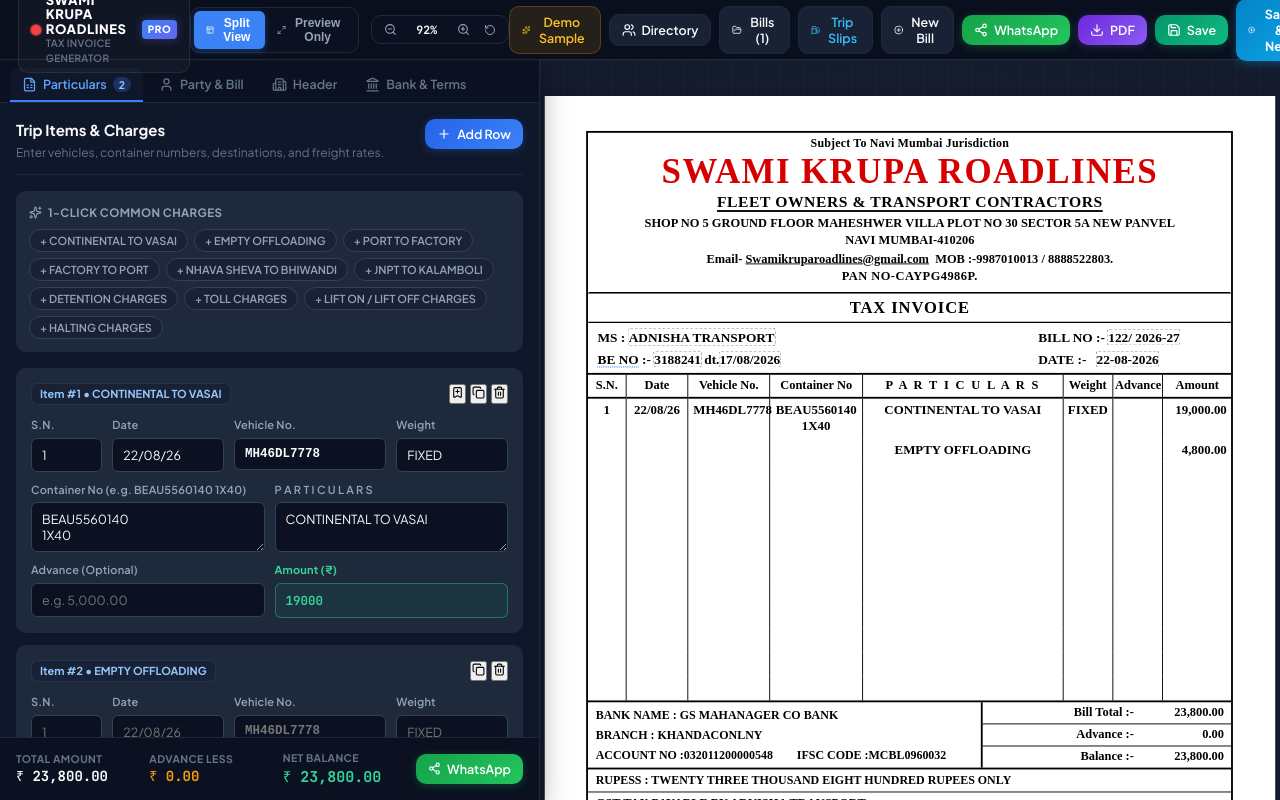
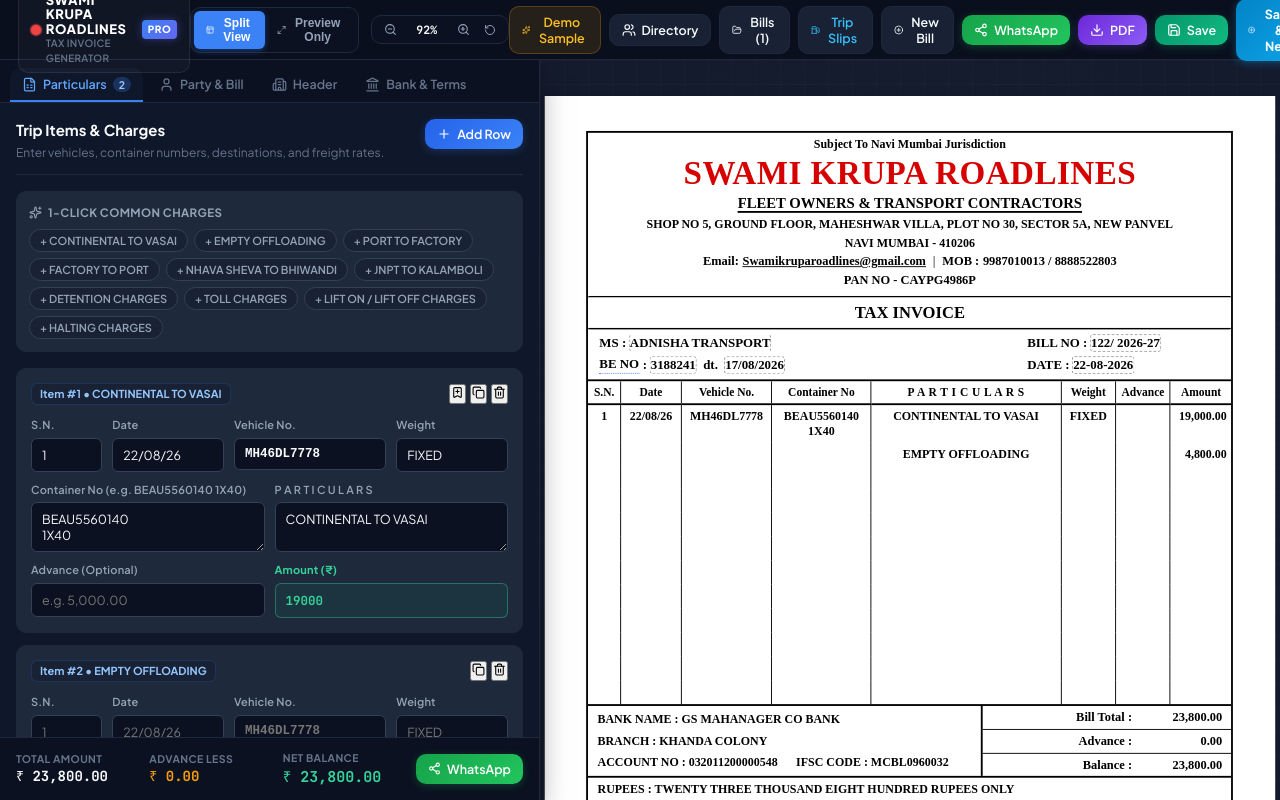
Before and after one commit to sudaaher74-ctrl/Swami-krupa-roadlines, a React (Vite) app: page / in a window 1280 px wide. Built offline with nearby package versions, Linux system fonts and the light colour scheme.

Commit message:
fix: resolve text overlap, table column widths, spacing and PDF font drift

```diff
--- a/src/components/InvoiceDocument.tsx
+++ b/src/components/InvoiceDocument.tsx
@@ -88,7 +88,8 @@
           </div>
 
           <div className="invoice-contact-line">
-            Email- <span
+            <span>Email: </span>
+            <span
               className="email-link"
               contentEditable={isEditableInline}
               suppressContentEditableWarning
@@ -96,13 +97,14 @@
             >
               {company.email}
             </span>
-            &nbsp; MOB :-
+            <span className="contact-divider"> &nbsp;|&nbsp; </span>
+            <span>MOB : </span>
             <span
               contentEditable={isEditableInline}
               suppressContentEditableWarning
               onBlur={(e) => handleTextChange('company.mobiles', e.currentTarget.innerText)}
             >
-              {company.mobiles}.
+              {company.mobiles}
             </span>
           </div>
 
@@ -112,7 +114,7 @@
             suppressContentEditableWarning
             onBlur={(e) => handleTextChange('company.panNo', e.currentTarget.innerText)}
           >
-            PAN NO-{company.panNo}.
+            PAN NO - {company.panNo}
           </div>
         </div>
 
@@ -131,8 +133,9 @@
           {/* Row 1: MS & BILL NO */}
           <div className="invoice-meta-row">
             <div className="invoice-meta-left">
-              MS :&nbsp;
+              <span className="meta-label">MS : </span>
               <span
+                className="meta-val-client"
                 contentEditable={isEditableInline}
                 suppressContentEditableWarning
                 onBlur={(e) => handleTextChange('clientName', e.currentTarget.innerText)}
@@ -142,8 +145,9 @@
               </span>
             </div>
             <div className="invoice-meta-right">
-              BILL NO :-&nbsp;
+              <span className="meta-label">BILL NO : </span>
               <span
+                className="meta-val-billno"
                 contentEditable={isEditableInline}
                 suppressContentEditableWarning
                 onBlur={(e) => handleTextChange('billNo', e.currentTarget.innerText)}
@@ -177,7 +181,7 @@
               ) : (
                 <span>{invoice.refDocType || 'BE NO'}</span>
               )}
-              &nbsp;:-&nbsp;
+              <span> : </span>
               <span
                 contentEditable={isEditableInline}
                 suppressContentEditableWarning
@@ -186,7 +190,7 @@
               >
                 {invoice.beNo || '3188241'}
               </span>
-              &nbsp;dt.
+              <span className="meta-dt-label"> dt. </span>
               <span
                 contentEditable={isEditableInline}
                 suppressContentEditableWarning
@@ -197,8 +201,9 @@
               </span>
             </div>
             <div className="invoice-meta-right">
-              DATE :-&nbsp;&nbsp;&nbsp;
+              <span className="meta-label">DATE : </span>
               <span
+                className="meta-val-date"
                 contentEditable={isEditableInline}
                 suppressContentEditableWarning
                 onBlur={(e) => handleTextChange('date', e.currentTarget.innerText)}
@@ -266,28 +271,37 @@
           {/* Left: Bank Details */}
           <div className="invoice-bank-details">
             <div className="invoice-bank-line">
-              BANK NAME : {bank.bankName}
+              <span className="bank-label">BANK NAME : </span>
+              <span className="bank-val">{bank.bankName}</span>
             </div>
             <div className="invoice-bank-line">
-              BRANCH : {bank.branch}
+              <span className="bank-label">BRANCH : </span>
+              <span className="bank-val">{bank.branch}</span>
             </div>
-            <div className="invoice-bank-line">
-              ACCOUNT NO :{bank.accountNo}&nbsp;&nbsp;&nbsp;&nbsp;&nbsp;&nbsp;&nbsp;&nbsp;IFSC CODE :{bank.ifscCode}
+            <div className="invoice-bank-line bank-acc-ifsc-row">
+              <div>
+                <span className="bank-label">ACCOUNT NO : </span>
+                <span className="bank-val">{bank.accountNo}</span>
+              </div>
+              <div>
+                <span className="bank-label">IFSC CODE : </span>
+                <span className="bank-val">{bank.ifscCode}</span>
+              </div>
             </div>
           </div>
 
           {/* Right: Totals Summary */}
           <div className="invoice-amounts-summary">
             <div className="invoice-amount-row">
-              <span className="invoice-amount-label">Bill Total :-</span>
+              <span className="invoice-amount-label">Bill Total : </span>
               <span className="invoice-amount-val">{formatCurrency(billTotal)}</span>
             </div>
             <div className="invoice-amount-row">
-              <span className="invoice-amount-label">Advance :-</span>
+              <span className="invoice-amount-label">Advance : </span>
               <span className="invoice-amount-val">{formatCurrency(advanceAmount)}</span>
             </div>
             <div className="invoice-amount-row">
-              <span className="invoice-amount-label">Balance :-</span>
+              <span className="invoice-amount-label">Balance : </span>
               <span className="invoice-amount-val">{formatCurrency(balanceAmount)}</span>
             </div>
           </div>
@@ -295,22 +309,24 @@
 
         {/* Rupess in Words */}
         <div className="invoice-words-row">
-          Rupess : {amountInWords}
+          <span className="words-label">RUPEES : </span>
+          <span className="words-val">{amountInWords}</span>
         </div>
 
         {/* GST Tax Payable Row */}
         <div className="invoice-gst-row">
-          GST TAX PAYABLE BY {gstPayableParty}
+          <span className="gst-label">GST TAX PAYABLE BY </span>
+          <span className="gst-val">{gstPayableParty}</span>
         </div>
 
         {/* Terms & Conditions + Signature */}
         <div className="invoice-terms-signature-section">
           {/* Left: Terms */}
           <div className="invoice-terms-left">
-            <div className="invoice-eoe">E.&.O.E</div>
+            <div className="invoice-eoe">E.&.O.E.</div>
             {company.terms && company.terms.map((term, tIdx) => (
               <div key={tIdx} className="invoice-term-item">
-                {tIdx + 1}. {term}
+                {term.startsWith(`${tIdx + 1}.`) ? term : `${tIdx + 1}. ${term}`}
               </div>
             ))}
           </div>
--- a/src/components/InvoiceEditor.tsx
+++ b/src/components/InvoiceEditor.tsx
@@ -675,7 +675,7 @@
               <input
                 type="text"
                 value={invoice.company.addressLine1}
-                placeholder="SHOP NO 5 GROUND FLOOR MAHESHWER VILLA PLOT NO 30 SECTOR 5A NEW PANVEL"
+                placeholder="SHOP NO 5, GROUND FLOOR, MAHESHWAR VILLA, PLOT NO 30, SECTOR 5A, NEW PANVEL"
                 style={{ textTransform: 'uppercase' }}
                 onChange={(e) => updateInvoice('company.addressLine1', e.target.value.toUpperCase())}
               />
@@ -686,7 +686,7 @@
               <input
                 type="text"
                 value={invoice.company.addressLine2}
-                placeholder="NAVI MUMBAI-410206"
+                placeholder="NAVI MUMBAI - 410206"
                 style={{ textTransform: 'uppercase' }}
                 onChange={(e) => updateInvoice('company.addressLine2', e.target.value.toUpperCase())}
               />
@@ -762,7 +762,7 @@
               <input
                 type="text"
                 value={invoice.bank.branch}
-                placeholder="KHANDACONLNY"
+                placeholder="KHANDA COLONY"
                 style={{ textTransform: 'uppercase' }}
                 onChange={(e) => updateInvoice('bank.branch', e.target.value.toUpperCase())}
               />
--- a/src/index.css
+++ b/src/index.css
@@ -6,7 +6,7 @@
   font-weight: 400;
   color-scheme: light;
   font-synthesis: none;
-  text-rendering: optimizeLegibility;
+  text-rendering: auto;
   -webkit-font-smoothing: antialiased;
   -moz-osx-font-smoothing: grayscale;
 }
--- a/src/styles/invoice.css
+++ b/src/styles/invoice.css
@@ -26,7 +26,7 @@
   padding: 10mm 12mm 12mm 12mm;
   box-shadow: 0 10px 25px -5px rgba(0, 0, 0, 0.1), 0 8px 10px -6px rgba(0, 0, 0, 0.1);
   box-sizing: border-box;
-  font-family: 'Times New Roman', Times, serif, 'Tinos';
+  font-family: 'Times New Roman', 'Liberation Serif', Times, serif, 'Tinos';
   color: #000000;
   line-height: 1.25;
   position: relative;
@@ -48,8 +48,8 @@
   text-align: center;
   font-size: 13px;
   font-weight: bold;
-  padding: 3px 0 2px 0;
-  letter-spacing: 0.2px;
+  padding: 4px 0 3px 0;
+  letter-spacing: normal;
   color: #000000;
 }
 
@@ -61,38 +61,45 @@
 
 .invoice-company-title {
   color: var(--invoice-red);
-  font-size: 38px;
+  font-size: 36px;
   font-weight: 900;
-  letter-spacing: 1.5px;
+  letter-spacing: 0.5px;
   margin: 0 0 2px 0;
-  line-height: 1.05;
+  line-height: 1.1;
   text-transform: uppercase;
-  font-family: 'Times New Roman', Times, serif;
+  font-family: 'Times New Roman', 'Liberation Serif', Times, serif;
 }
 
 .invoice-company-tagline {
-  font-size: 17px;
+  font-size: 16px;
   font-weight: bold;
   text-decoration: underline;
   text-underline-offset: 3px;
   text-decoration-thickness: 1.5px;
-  margin: 2px 0 4px 0;
-  letter-spacing: 0.6px;
+  margin: 2px 0 5px 0;
+  letter-spacing: normal;
   text-transform: uppercase;
 }
 
 .invoice-address-line {
-  font-size: 13.5px;
+  font-size: 13px;
   font-weight: bold;
-  margin: 2px 0;
+  margin: 3px 0;
   text-transform: uppercase;
-  line-height: 1.25;
+  line-height: 1.3;
+  letter-spacing: normal;
 }
 
 .invoice-contact-line {
   font-size: 13.5px;
   font-weight: bold;
-  margin: 3px 0 1px 0;
+  margin: 4px 0 2px 0;
+  letter-spacing: normal;
+  display: flex;
+  justify-content: center;
+  align-items: center;
+  flex-wrap: wrap;
+  gap: 4px;
 }
 
 .invoice-contact-line .email-link {
@@ -100,11 +107,15 @@
   color: #000000;
 }
 
+.invoice-contact-line .contact-divider {
+  color: #444;
+}
+
 .invoice-pan-line {
   font-size: 13.5px;
   font-weight: bold;
-  margin: 2px 0 0 0;
-  letter-spacing: 0.5px;
+  margin: 3px 0 0 0;
+  letter-spacing: normal;
 }
 
 /* TAX INVOICE Bar */
@@ -112,17 +123,17 @@
   border-top: 2px solid #000000;
   border-bottom: 2px solid #000000;
   text-align: center;
-  padding: 4px 0;
+  padding: 5px 0;
   font-size: 18px;
   font-weight: 900;
-  letter-spacing: 1px;
+  letter-spacing: normal;
   text-transform: uppercase;
 }
 
 /* Meta Data Grid (MS, Bill No, Date, BE No) */
 .invoice-meta-section {
   border-bottom: 2px solid #000000;
-  padding: 6px 10px;
+  padding: 6px 12px;
   display: flex;
   flex-direction: column;
   gap: 6px;
@@ -132,18 +143,33 @@
   display: flex;
   justify-content: space-between;
   align-items: center;
-  font-size: 14.5px;
+  font-size: 14px;
   font-weight: bold;
 }
 
 .invoice-meta-left {
   flex: 1;
   text-align: left;
+  display: flex;
+  align-items: center;
+  gap: 4px;
+  overflow: hidden;
 }
 
 .invoice-meta-right {
   text-align: left;
-  min-width: 200px;
+  min-width: 210px;
+  display: flex;
+  align-items: center;
+  gap: 4px;
+}
+
+.meta-label {
+  white-space: nowrap;
+}
+
+.meta-dt-label {
+  margin: 0 4px;
 }
 
 /* Table Area */
@@ -152,6 +178,7 @@
   flex-direction: column;
   flex-grow: 1;
   position: relative;
+  overflow: hidden;
 }
 
 .invoice-table {
@@ -163,12 +190,15 @@
 .invoice-table th {
   border-bottom: 2px solid #000000;
   border-right: 1.5px solid #000000;
-  font-size: 13.5px;
+  font-size: 12.5px;
   font-weight: bold;
-  padding: 4px 2px;
+  padding: 5px 2px;
   text-align: center;
   background: transparent;
   line-height: 1.15;
+  letter-spacing: normal;
+  overflow: hidden;
+  white-space: nowrap;
 }
 
 .invoice-table th:last-child {
@@ -176,27 +206,30 @@
 }
 
 .invoice-table th.th-particulars {
-  letter-spacing: 2px;
+  letter-spacing: 0.5px;
 }
 
-/* Column Widths */
-.col-sn { width: 6%; }
-.col-date { width: 10%; }
-.col-vehicle { width: 13%; }
-.col-container { width: 15%; }
-.col-particulars { width: 32%; }
-.col-weight { width: 8%; }
-.col-advance { width: 8%; }
-.col-amount { width: 11%; }
+/* Optimized Column Widths to prevent any text collisions */
+.col-sn { width: 5%; }
+.col-date { width: 9.5%; }
+.col-vehicle { width: 14%; }
+.col-container { width: 15.5%; }
+.col-particulars { width: 29.5%; }
+.col-weight { width: 8.5%; }
+.col-advance { width: 8.5%; }
+.col-amount { width: 9.5%; }
 
 /* Table Body Rows */
 .invoice-table td {
   border-right: 1.5px solid #000000;
-  padding: 4px 5px;
-  font-size: 14px;
+  padding: 4px 3px;
+  font-size: 13px;
   font-weight: bold;
   vertical-align: top;
   line-height: 1.25;
+  overflow-wrap: break-word;
+  word-break: break-word;
+  box-sizing: border-box;
 }
 
 .invoice-table td:last-child {
@@ -209,6 +242,7 @@
 
 .invoice-table td.text-right {
   text-align: right;
+  padding-right: 5px;
 }
 
 .invoice-table td.text-left {
@@ -218,6 +252,7 @@
 /* Container text with line break */
 .container-cell {
   white-space: pre-line;
+  line-height: 1.2;
 }
 
 /* Filler area that forces table grid lines to stretch to bottom */
@@ -237,17 +272,25 @@
 
 .invoice-bank-details {
   border-right: 2px solid #000000;
-  padding: 4px 8px;
+  padding: 6px 10px;
   font-size: 13px;
   font-weight: bold;
   display: flex;
   flex-direction: column;
   justify-content: space-around;
-  gap: 3px;
+  gap: 4px;
 }
 
 .invoice-bank-line {
-  line-height: 1.2;
+  line-height: 1.25;
+}
+
+.bank-acc-ifsc-row {
+  display: flex;
+  justify-content: flex-start;
+  align-items: center;
+  gap: 20px;
+  flex-wrap: wrap;
 }
 
 .invoice-amounts-summary {
@@ -259,7 +302,7 @@
   display: flex;
   justify-content: space-between;
   align-items: center;
-  padding: 3px 8px;
+  padding: 4px 10px;
   font-size: 13.5px;
   font-weight: bold;
   border-bottom: 1.5px solid #000000;
@@ -284,28 +327,30 @@
 .invoice-words-row {
   border-top: 2px solid #000000;
   border-bottom: 1.5px solid #000000;
-  padding: 4px 8px;
+  padding: 5px 10px;
   font-size: 13px;
   font-weight: bold;
   text-transform: uppercase;
+  letter-spacing: normal;
 }
 
 .invoice-gst-row {
   border-bottom: 2px solid #000000;
-  padding: 4px 8px;
+  padding: 5px 10px;
   font-size: 13.5px;
   font-weight: bold;
   text-transform: uppercase;
+  letter-spacing: normal;
 }
 
 /* Legal Terms & Signature */
 .invoice-terms-signature-section {
   display: flex;
   justify-content: space-between;
-  padding: 6px 10px 8px 10px;
+  padding: 6px 12px 10px 12px;
   font-size: 12.5px;
   font-weight: bold;
-  line-height: 1.25;
+  line-height: 1.3;
 }
 
 .invoice-terms-left {
@@ -314,12 +359,14 @@
 }
 
 .invoice-eoe {
-  margin-bottom: 3px;
+  margin-bottom: 4px;
   font-size: 13px;
+  font-weight: bold;
 }
 
 .invoice-term-item {
-  margin-bottom: 2px;
+  margin-bottom: 3px;
+  line-height: 1.25;
 }
 
 .invoice-signature-right {
@@ -338,6 +385,7 @@
   font-weight: 900;
   text-transform: uppercase;
   margin-bottom: 45px;
+  letter-spacing: normal;
 }
 
 .invoice-proprietor {
--- a/src/utils/defaultData.ts
+++ b/src/utils/defaultData.ts
@@ -5,8 +5,8 @@
   jurisdiction: 'Subject To Navi Mumbai Jurisdiction',
   companyName: 'SWAMI KRUPA ROADLINES',
   tagline: 'FLEET OWNERS & TRANSPORT CONTRACTORS',
-  addressLine1: 'SHOP NO 5 GROUND FLOOR MAHESHWER VILLA PLOT NO 30 SECTOR 5A NEW PANVEL',
-  addressLine2: 'NAVI MUMBAI-410206',
+  addressLine1: 'SHOP NO 5, GROUND FLOOR, MAHESHWAR VILLA, PLOT NO 30, SECTOR 5A, NEW PANVEL',
+  addressLine2: 'NAVI MUMBAI - 410206',
   email: 'Swamikruparoadlines@gmail.com',
   mobiles: '9987010013 / 8888522803',
   panNo: 'CAYPG4986P',
@@ -14,14 +14,14 @@
   proprietorText: 'Proprietor',
   terms: [
     'Interest will be charged @ 18% if the bill is not Paid 5 Days after presentation.',
-    'We are not Responsible for Leakage Breakage Damage, Thief & Fire',
+    'We are not Responsible for Leakage, Breakage, Damage, Theft & Fire.',
     'We do not own more than 10 vehicles.'
   ]
 };
 
 export const defaultBankDetails: BankDetails = {
   bankName: 'GS MAHANAGER CO BANK',
-  branch: 'KHANDACONLNY',
+  branch: 'KHANDA COLONY',
   accountNo: '032011200000548',
   ifscCode: 'MCBL0960032'
 };
--- a/src/utils/exportUtils.ts
+++ b/src/utils/exportUtils.ts
@@ -12,12 +12,34 @@
     throw new Error('Invoice document element not found');
   }
 
-  // Temporarily ensure high resolution
+  // Ensure fonts are fully loaded before capturing
+  if (document.fonts && document.fonts.ready) {
+    await document.fonts.ready;
+  }
+
+  // Temporarily ensure high resolution with pristine styling
   const canvas = await html2canvas(element, {
     scale: 2.5, // 2.5x for crisp text and lines
     useCORS: true,
     logging: false,
     backgroundColor: '#ffffff',
+    windowWidth: 1200,
+    onclone: (clonedDoc) => {
+      const el = clonedDoc.getElementById('invoice-printable-doc');
+      if (el) {
+        el.style.transform = 'none';
+        el.style.margin = '0 auto';
+        el.style.boxShadow = 'none';
+        // Reset any letter-spacing drift
+        const allText = el.querySelectorAll('*');
+        allText.forEach((node) => {
+          const htmlNode = node as HTMLElement;
+          if (htmlNode.style) {
+            htmlNode.style.fontKerning = 'normal';
+          }
+        });
+      }
+    }
   });
 
   const imgData = canvas.toDataURL('image/png');
```
